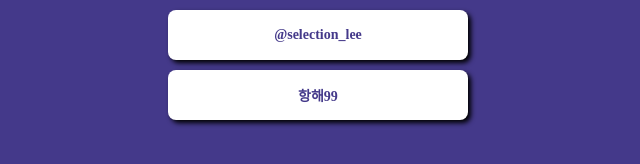
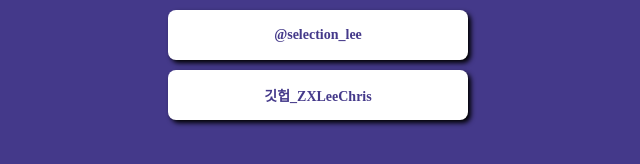
Before and after one commit to ZXLeeChris/mypage, a plain HTML site: page index.html in a window 1280 px wide. Shown: the part 228-392 px from the top of the page, 322-962 px from the left. Drawn offline with Linux system fonts and the light colour scheme; a web font is replaced by a local one.

Commit message:
Update index.html

```diff
--- a/index.html
+++ b/index.html
@@ -72,7 +72,7 @@
         <h1 class="main">정하</h1>
         <p class="sub">철학어려워</p>
         <a target="_blank" href="https://www.instagram.com/invites/contact/?i=17slyk4tiaeuz&utm_content=6nmxf09">@selection_lee</a>
-        <a target="_blank" href="https://hanghae99.spartacodingclub.kr/">항해99</a>
+        <a target="_blank" href="https://github.com/ZXLeeChris">깃헙_ZXLeeChris</a>
     </div>
 </body>
 </html>
```
